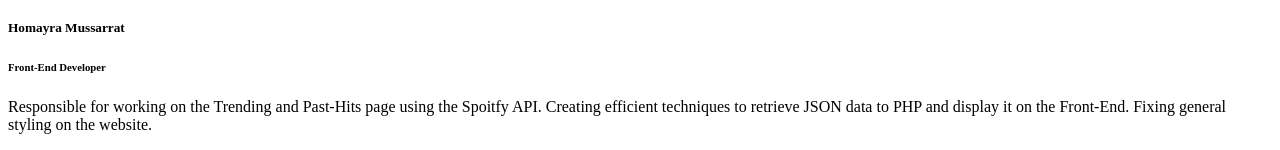
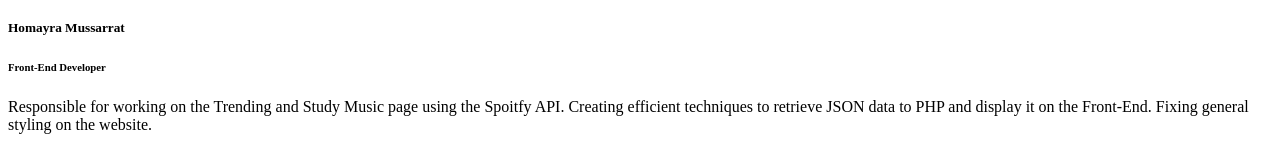
Before and after one commit to CraigP17/Ryeify-CPS530, a PHP site: page /team.php in a window 1280 px wide. Shown: the part 2254-2404 px from the top of the page. Run offline with PHP 8.4, Linux system fonts and the light colour scheme.

Commit message:
updated team info

```diff
--- a/views/team.php
+++ b/views/team.php
@@ -65,14 +65,14 @@
             <!-- Row -->
             <div class="row">
                 <div class="col-md-12 pro-pic">
-                    <img src="/img/woman.jpg" width="1129" alt="wrapkit"
+                    <img src="/img/homayra.jpg" width="1129" alt="wrapkit"
                         class="img-fluid rounded" />
                 </div>
                 <div class="col-md-12">
                     <div class="pt-2">
                         <h5 class="mt-4 font-weight-medium mb-0">Homayra Mussarrat</h5>
                         <h6 class="text-secondary">Front-End Developer</h6>
-                        <p>Responsible for working on the Trending and Past-Hits page using the Spoitfy API. Creating efficient techniques to retrieve JSON data to PHP and display it on the Front-End. Fixing general styling on the website.</p>
+                        <p>Responsible for working on the Trending and Study Music page using the Spoitfy API. Creating efficient techniques to retrieve JSON data to PHP and display it on the Front-End. Fixing general styling on the website.</p>
                     </div>
                 </div>
             </div>
```
Also changed, not shown: public/img/homayra.jpg (added).
